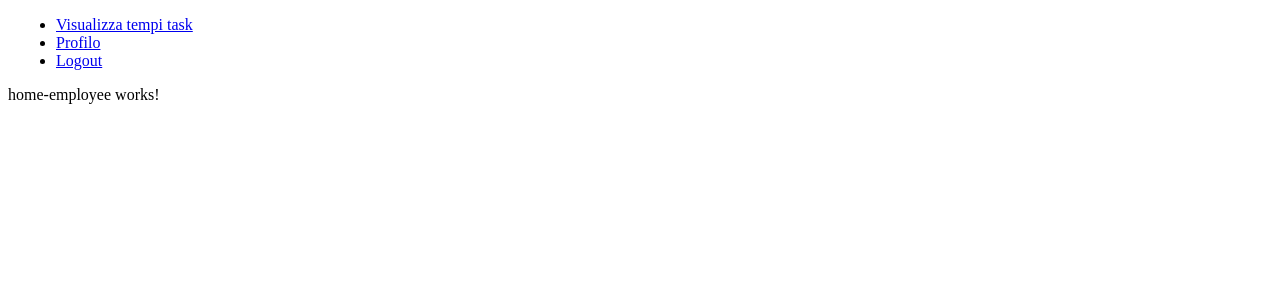
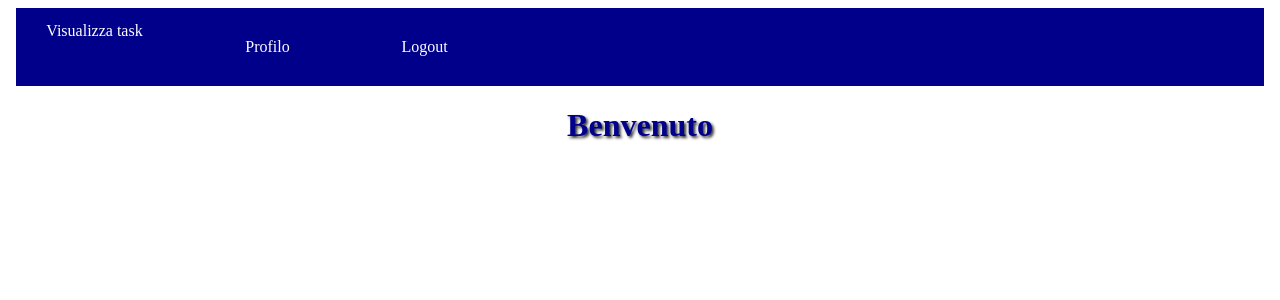
Before and after one commit to douglas-barbosadutra/MIMA, an Angular app in the folder frontend/: page /#/homeEmployee in a window 1280 px wide. Shown: the top 300 px of the page. Built offline with nearby package versions, Linux system fonts and the light colour scheme; sample sign-in values are in the browser's storage.

Commit message:
Creazione component taskEmployeeShow

```diff
--- a/frontend/src/app/app-routing.module.ts
+++ b/frontend/src/app/app-routing.module.ts
@@ -24,6 +24,8 @@ import { ItemShowComponent } from 'src/components/item-show/item-show.component'
 import { SchedulingUpdateComponent } from 'src/components/scheduling-update/scheduling-update.component';
 import { TimeShowComponent } from 'src/components/time-show/time-show.component';
 import { TaskScheduledComponent } from 'src/components/task-scheduled/task-scheduled.component';
+import { TaskEmployeeShowComponent } from 'src/components/task-employee-show/task-employee-show.component';
+
 
 
 const routes: Routes = [
@@ -51,7 +53,8 @@ const routes: Routes = [
 {path: 'itemInsert', component: ItemInsertComponent},
 {path: 'itemShow', component: ItemShowComponent},
 {path: 'timeShow', component: TimeShowComponent},
-{path: 'TaskScheduled', component: TaskScheduledComponent}];
+{path: 'TaskScheduled', component: TaskScheduledComponent},
+{path: 'taskEmployeeShow', component: TaskEmployeeShowComponent}];
 
 @NgModule({
   imports: [RouterModule.forRoot(routes, {useHash: true, onSameUrlNavigation: 'reload'})],
--- a/frontend/src/app/app.module.ts
+++ b/frontend/src/app/app.module.ts
@@ -41,6 +41,8 @@ import { ItemInsertComponent } from 'src/components/item-insert/item-insert.comp
 import { ItemShowComponent } from 'src/components/item-show/item-show.component';
 import { TimeShowComponent } from 'src/components/time-show/time-show.component';
 import{TaskScheduledComponent} from 'src/components/task-scheduled/task-scheduled.component';
+import { TaskEmployeeShowComponent } from 'src/components/task-employee-show/task-employee-show.component';
+
 
 
 @NgModule({
@@ -70,7 +72,8 @@ import{TaskScheduledComponent} from 'src/components/task-scheduled/task-schedule
     ItemShowComponent,
     MenuEmployeeComponent,
     TimeShowComponent,
-    TaskScheduledComponent
+    TaskScheduledComponent,
+    TaskEmployeeShowComponent
   ],
   imports: [
     BrowserModule,
--- a/frontend/src/components/components.module.ts
+++ b/frontend/src/components/components.module.ts
@@ -21,9 +21,10 @@ import { ItemShowComponent } from './item-show/item-show.component';
 import { SchedulingUpdateComponent } from './scheduling-update/scheduling-update.component';
 import { TimeShowComponent } from './time-show/time-show.component';
 import { TaskScheduledComponent } from './task-scheduled/task-scheduled.component';
+import { TaskEmployeeShowComponent } from './task-employee-show/task-employee-show.component';
 
 @NgModule({
-  declarations: [LoginComponent, HomeAdminComponent, HomeUserComponent, HomeEmployeeComponent, MenuUserComponent, MachineInsertComponent, MachineShowComponent, SchedulingInsertComponent, SchedulingShowComponent, TaskInsertComponent, TaskShowComponent, InstructionInsertComponent, InstructionShowComponent, UserUpdateComponent, WbsInsertComponent, WbsShowComponent, ItemInsertComponent, ItemShowComponent, SchedulingUpdateComponent, TimeShowComponent, TaskScheduledComponent],
+  declarations: [LoginComponent, HomeAdminComponent, HomeUserComponent, HomeEmployeeComponent, MenuUserComponent, MachineInsertComponent, MachineShowComponent, SchedulingInsertComponent, SchedulingShowComponent, TaskInsertComponent, TaskShowComponent, InstructionInsertComponent, InstructionShowComponent, UserUpdateComponent, WbsInsertComponent, WbsShowComponent, ItemInsertComponent, ItemShowComponent, SchedulingUpdateComponent, TimeShowComponent, TaskScheduledComponent, TaskEmployeeShowComponent],
   imports: [
     CommonModule
   ]
--- a/frontend/src/components/home-employee/home-employee.component.css
+++ b/frontend/src/components/home-employee/home-employee.component.css
@@ -0,0 +1,5 @@
+.title {
+	text-align: center;
+	text-shadow: 2px 2px 3px #333;
+	color: darkblue;
+}
--- a/frontend/src/components/home-employee/home-employee.component.html
+++ b/frontend/src/components/home-employee/home-employee.component.html
@@ -1,5 +1,2 @@
-
 <app-menu-employee></app-menu-employee>
-<p>
-  home-employee works!
-</p>
+<h1 class="title">Benvenuto</h1>
--- a/frontend/src/components/menu-employee/menu-employee.component.css
+++ b/frontend/src/components/menu-employee/menu-employee.component.css
@@ -0,0 +1,31 @@
+.menu {
+	list-style-type: none;
+	margin: 0;
+	padding: 0;
+	overflow: hidden;
+	background-color: darkblue;
+}
+
+.menu li {
+	float: left;
+}
+
+.menu li a {
+	display: block;
+	text-align: center;
+	padding: 14px 16px;
+	text-decoration: none;
+}
+
+.dropbtn {
+	background-color: darkblue;
+	color: white;
+	padding: 16px;
+	font-size: 16px;
+	border: none;
+	width: 125px;
+}
+
+.dropdown {
+	width: 125px;
+}
--- a/frontend/src/components/menu-employee/menu-employee.component.html
+++ b/frontend/src/components/menu-employee/menu-employee.component.html
@@ -2,7 +2,7 @@
   <ul class="menu">
       <li>
         <div>
-        <a href="/#/timeTaskEmployeeShow" class="dropbtn">Visualizza tempi task</a>
+        <a href="/#/taskEmployeeShow" class="dropbtn">Visualizza task</a>
         </div>
       </li>
 
--- /dev/null
+++ b/frontend/src/components/task-employee-show/task-employee-show.component.html
@@ -0,0 +1,3 @@
+<p>
+  task-employee-show works!
+</p>
--- /dev/null
+++ b/frontend/src/components/task-employee-show/task-employee-show.component.ts
@@ -0,0 +1,15 @@
+import { Component, OnInit } from '@angular/core';
+
+@Component({
+  selector: 'app-task-employee-show',
+  templateUrl: './task-employee-show.component.html',
+  styleUrls: ['./task-employee-show.component.css']
+})
+export class TaskEmployeeShowComponent implements OnInit {
+
+  constructor() { }
+
+  ngOnInit() {
+  }
+
+}
```
Also changed, not shown: frontend/src/dto/EmployeeDTO.ts (added, +15 -0 lines), frontend/src/components/task-employee-show/task-employee-show.component.css (added), 1 other file (tests, documents, lock files or other folders).
